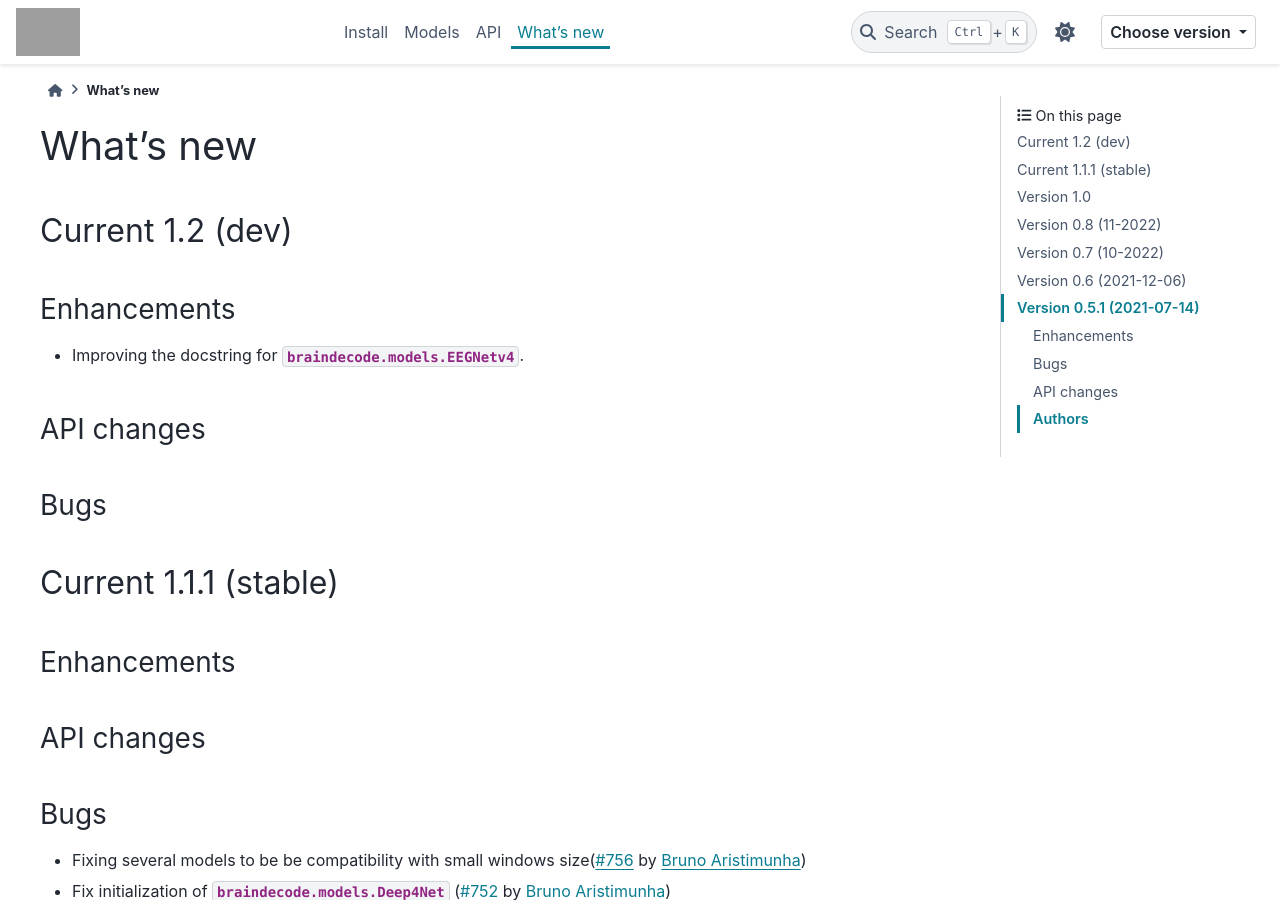
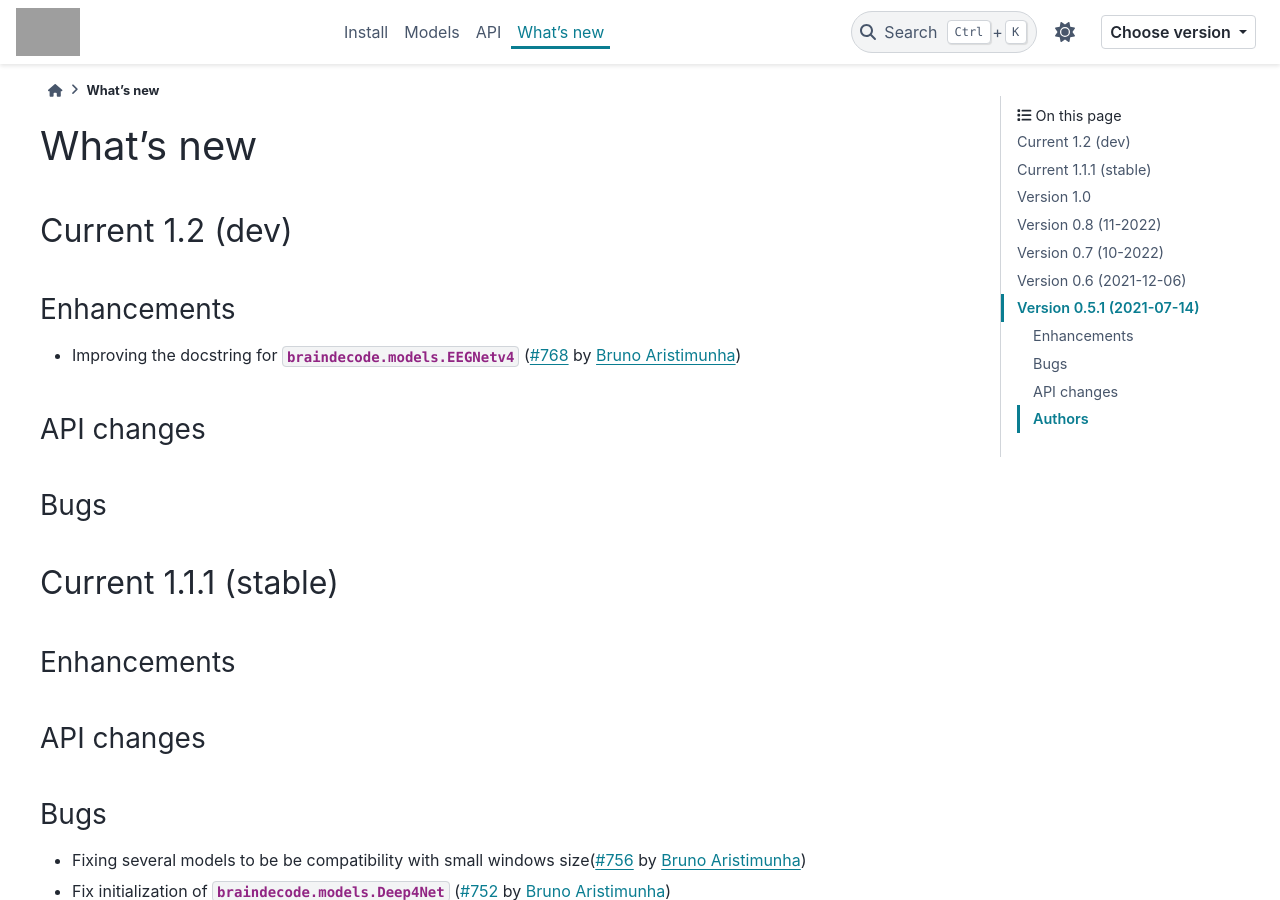
Before and after one commit to braindecode/braindecode, a Sphinx documentation site: the page built from docs/whats_new.rst, in a window 1280 px wide and 900 px high. Built offline with Sphinx 7.4.7 and the PyData theme 0.15.4, drawn with Linux system fonts in a browser that asks for light colours; pages that are not in the unit, such as notebooks, are missing from menus; comment, search, counter and statistics services are not loaded; grey boxes are pictures that could not be loaded.

Commit message:
updating the whats new

```diff
--- a/docs/whats_new.rst
+++ b/docs/whats_new.rst
@@ -22,7 +22,7 @@ Current 1.2 (dev)
 
 Enhancements
 ~~~~~~~~~~~~
-- Improving the docstring for :class:`braindecode.models.EEGNetv4`.
+- Improving the docstring for :class:`braindecode.models.EEGNetv4`  (:gh:`768` by `Bruno Aristimunha`_)
 
 
 API changes
```
